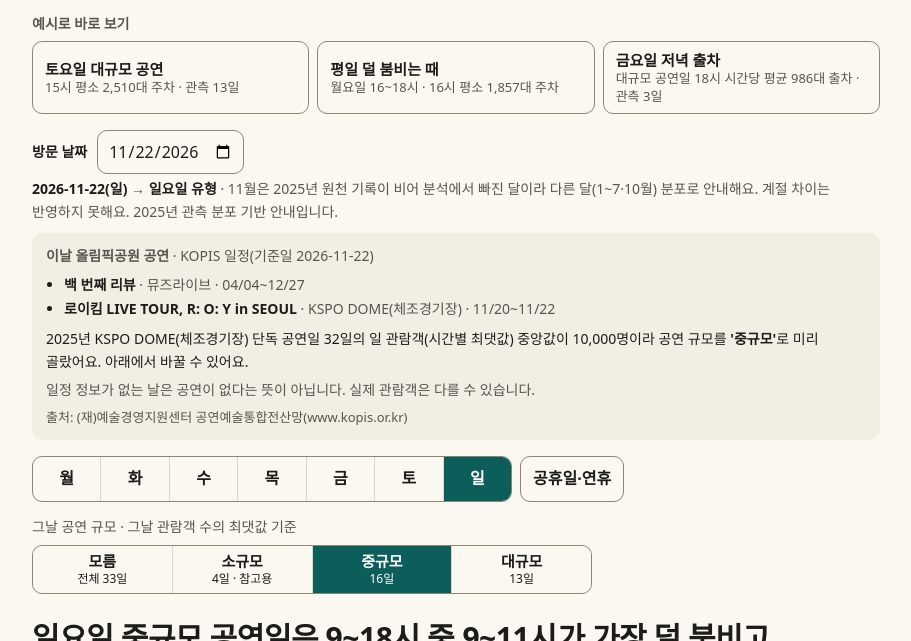
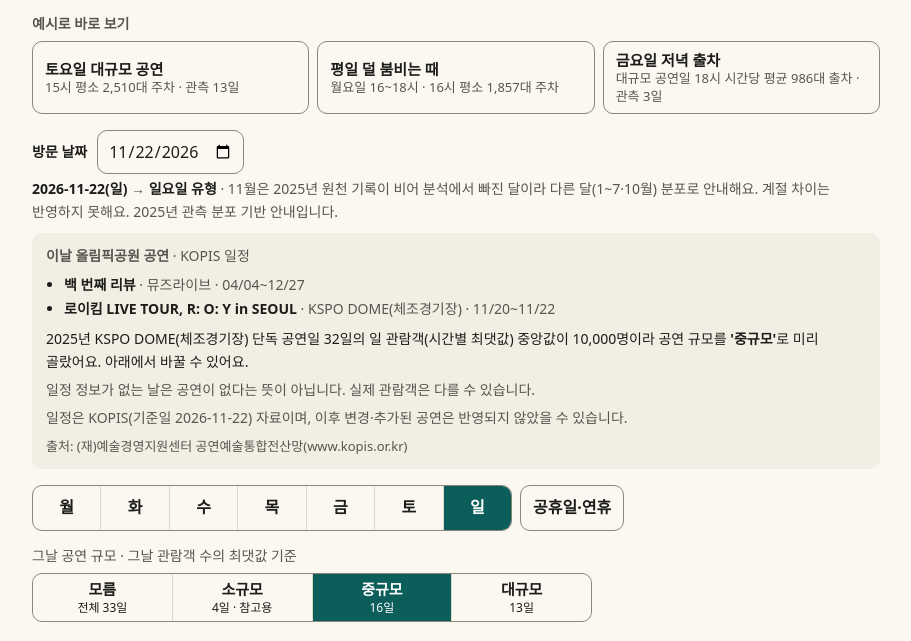
Before and after one commit to js-VEGA/kspo-peaktime, a plain HTML site: page docs/index.html in a window 1280 px wide. Shown: the part 131-772 px from the top of the page, without its empty margins (184-1095 px from the left). Drawn offline with Linux system fonts and the light colour scheme.

Commit message:
일정 기준일 표시 정책: 7일 초과 경고 제거, 항상 중립 안내 + 30일 초과 시 '자료가 오래되었습니다' 덧붙임, 범위 밖 날짜 문구 (테스트 29/30/31일 경계)
Co-Authored-By: Claude Opus 5.5 <noreply@anthropic.com>

```diff
--- a/docs/index.html
+++ b/docs/index.html
@@ -118,7 +118,6 @@ figure.chart { margin: 0; }
 .upc li { margin: 2px 0; color: var(--ink); }
 .upc li span { color: var(--ink-2); }
 .upc .upc-sug { color: var(--ink); }
-.upc .upc-warn { color: var(--ink); font-weight: 700; }
 .upc .upc-src { font-size: 13px; }
 .date-info b { color: var(--ink); }
 .seg.ptiers { display: grid; grid-template-columns: repeat(4, 1fr); gap: 1px; background: var(--rule); width: 100%; max-width: 560px; }
@@ -532,6 +531,13 @@ var PeakLogic = (function () {
     var pa = a.split("-"), pb = b.split("-");
     return Math.round((Date.UTC(+pb[0], pb[1] - 1, +pb[2]) - Date.UTC(+pa[0], pa[1] - 1, +pa[2])) / 864e5);
   }
+  /* 일정 기준일 안내(항상 중립 문장). 기준일에서 30일을 넘으면(31일부터) 오래되었다는 문장을 덧붙인다. 경고 표시는 쓰지 않는다. */
+  var NOTE_OLD_DAYS = 30;
+  function scheduleNote(snapshot, today) {
+    var t = "일정은 KOPIS(기준일 " + snapshot + ") 자료이며, 이후 변경·추가된 공연은 반영되지 않았을 수 있습니다.";
+    if (daysBetween(snapshot, today) > NOTE_OLD_DAYS) t += " 자료가 오래되었습니다. 최신 일정은 KOPIS에서 확인하세요.";
+    return t;
+  }
   function monthsText(keys) { // [1,2,3,4,5,6,7,10] → '1~7·10월'
     var m = keys.map(Number).sort(function (a, b) { return a - b; }), out = [], i = 0, j;
     while (i < m.length) { j = i; while (j + 1 < m.length && m[j + 1] === m[j] + 1) j++; out.push(j - i >= 2 ? m[i] + "~" + m[j] : j > i ? m[i] + "·" + m[j] : String(m[i])); i = j + 1; }
@@ -647,7 +653,7 @@ var PeakLogic = (function () {
               H_MIN: H_MIN, H_MAX: H_MAX, isHour: isHour, levelOf: levelOf, planVisit: planVisit,
               modelFor: modelFor, sliderBounds: sliderBounds, clampToBounds: clampToBounds, predictEvening: predictEvening,
               SMALL_N: SMALL_N, isSmall: isSmall, HOLIDAYS_2026: HOLIDAYS_2026, groupIndexForDate: groupIndexForDate,
-              buildHash: buildHash, parseHash: parseHash, showsOn: showsOn, suggestTier: suggestTier, daysBetween: daysBetween, monthsText: monthsText };
+              buildHash: buildHash, parseHash: parseHash, showsOn: showsOn, suggestTier: suggestTier, daysBetween: daysBetween, monthsText: monthsText, scheduleNote: scheduleNote, NOTE_OLD_DAYS: NOTE_OLD_DAYS };
   return api;
 })();
 if (typeof module !== "undefined" && module.exports) { module.exports = PeakLogic; }
@@ -925,8 +931,8 @@ if (typeof module !== "undefined" && module.exports) { module.exports = PeakLogi
     var box = $("upc"), u = S.upc;
     if (!u || !t || S.view !== "visitor") { box.hidden = true; box.innerHTML = ""; return; }
     var r = P.showsOn(u, t.date), h = "", m = u.meta;
-    h += "<p><b>이날 올림픽공원 공연</b> · KOPIS 일정(기준일 " + m.snapshot + ")</p>";
-    if (!r.inRange) h += "<p>이 날짜는 일정 자료 범위(" + m.range[0] + " ~ " + m.range[1] + ") 밖이에요.</p>";
+    h += "<p><b>이날 올림픽공원 공연</b> · KOPIS 일정</p>";
+    if (!r.inRange) h += "<p>이 날짜는 일정 자료 범위(" + m.range[0] + "~" + m.range[1] + ") 밖이라 공연 목록을 표시하지 않습니다.</p>";
     else if (!r.shows.length) h += "<p>KOPIS 일정에 이날 올림픽공원 공연이 없어요.</p>";
     else {
       h += "<ul>" + r.shows.map(function (x) {
@@ -940,8 +946,7 @@ if (typeof module !== "undefined" && module.exports) { module.exports = PeakLogi
       else if (!sg) h += "<p>이 공연장은 2025년 단독 공연일이 5일 미만이라 공연 규모를 제안하지 않아요.</p>";
     }
     h += "<p>일정 정보가 없는 날은 공연이 없다는 뜻이 아닙니다. 실제 관람객은 다를 수 있습니다.</p>";
-    var age = P.daysBetween(m.snapshot, P.todayString(new Date()));
-    if (age > 7) h += '<p class="upc-warn">일정 자료가 ' + age + "일 전(" + m.snapshot + ") 기준이라 바뀌었을 수 있어요.</p>";
+    h += "<p>" + P.scheduleNote(m.snapshot, P.todayString(new Date())) + "</p>";
     h += '<p class="upc-src">출처: (재)예술경영지원센터 공연예술통합전산망(www.kopis.or.kr)</p>';
     box.innerHTML = h; box.hidden = false;
   }
```
Also changed, not shown: tests/logic.test.js (+9 -0 lines), 2 other files.
